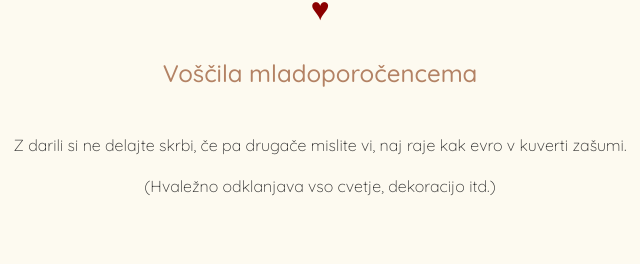
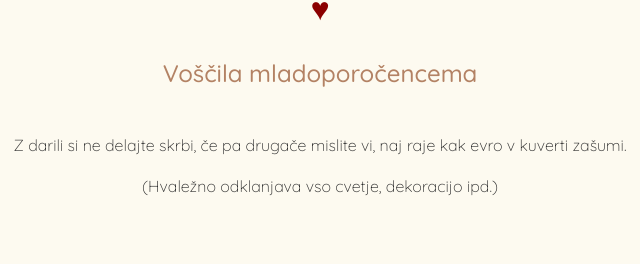
Before and after one commit to MoMannn/wedding-page, a plain HTML site: page index.html in a window 1280 px wide. Shown: the part 1501-1765 px from the top of the page, 320-960 px from the left. Drawn offline with Linux system fonts and the light colour scheme; a web font is replaced by a local one.

Commit message:
text fix

```diff
--- a/index.html
+++ b/index.html
@@ -65,7 +65,7 @@
     <section id="gifts">
         <h2>Voščila mladoporočencema</h2>
         <p>Z darili si ne delajte skrbi, če pa drugače mislite vi, naj raje kak evro v kuverti zašumi.</p>
-        <p>(Hvaležno odklanjava vso cvetje, dekoracijo itd.)</p>
+        <p>(Hvaležno odklanjava vso cvetje, dekoracijo ipd.)</p>
     </section>
 
     <section id="directions">
```
